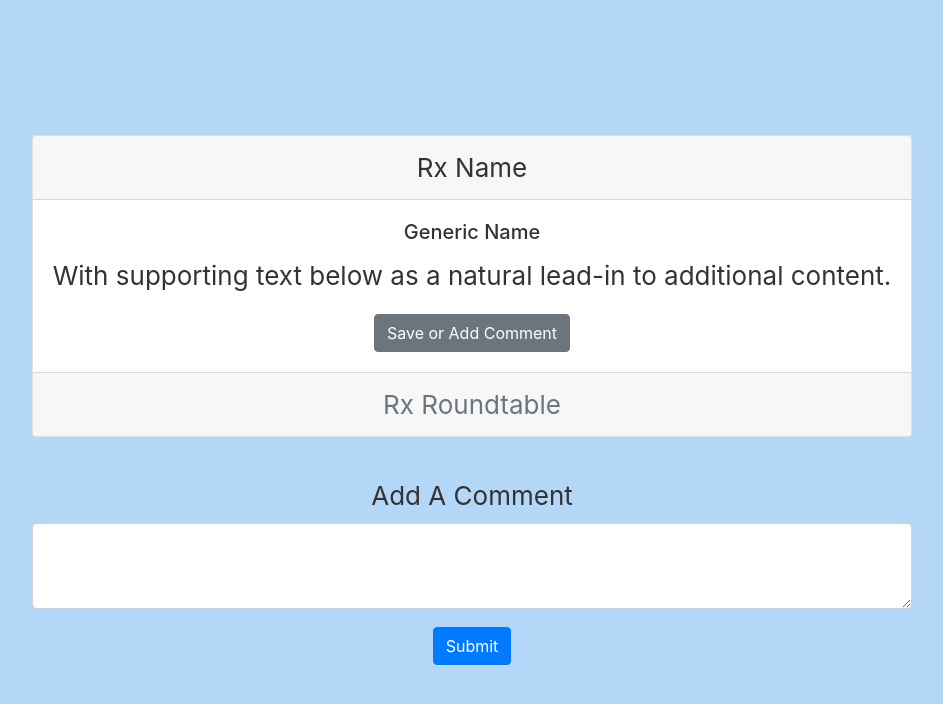
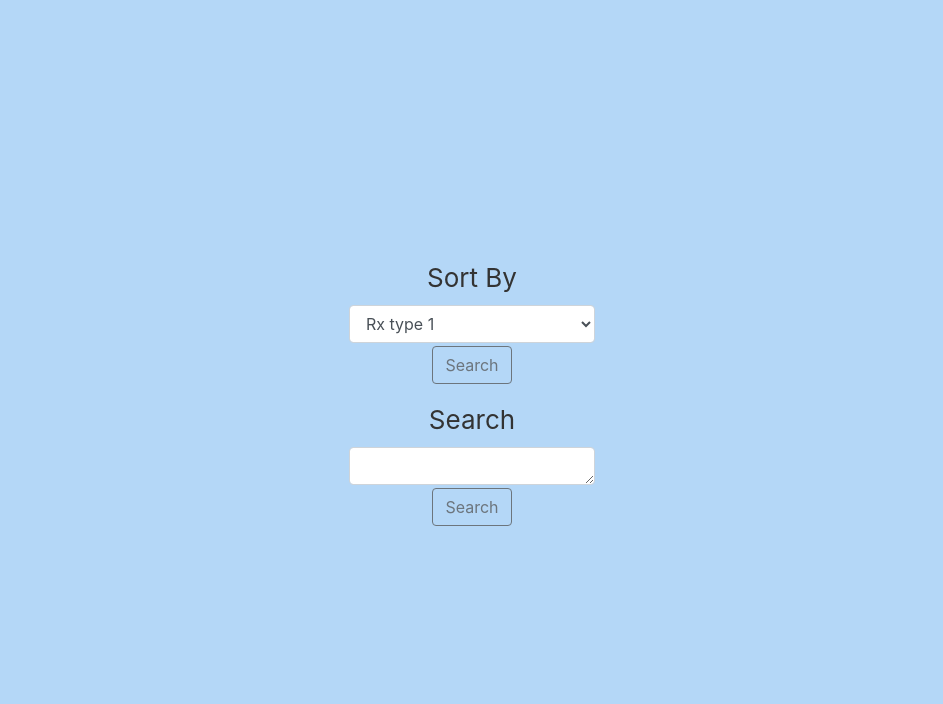
Before and after one commit to candacecodes/rx-roundtable-client, a React (Create React App) app: page / in a window 1280 px wide. Shown: the top 704 px of the page, without its empty margins (168-1111 px from the left). Built offline with nearby package versions, Linux system fonts and the light colour scheme.

Commit message:
sort by/ search

```diff
--- a/src/App.js
+++ b/src/App.js
@@ -6,6 +6,7 @@ import Home from "./components/home/Home";
 import "bootstrap/dist/css/bootstrap.min.css";
 import Comment from "./components/AddCommentForm";
 import RxSingle from "./components/RxSingle";
+import FilterSearch from "./components/FilterSearch";
 
 function App() {
 	return (
@@ -13,7 +14,8 @@ function App() {
 			<header className="App-header">
 				{/* <Navbar />
 				<Home /> */}
-				<RxSingle />
+				{/* <RxSingle /> */}
+				<FilterSearch />
 			</header>
 		</div>
 	);
--- /dev/null
+++ b/src/components/FilterSearch.js
@@ -0,0 +1,45 @@
+import React, { Component } from "react";
+import Form from "react-bootstrap/Form";
+import Button from "react-bootstrap/Button";
+
+export default class FilterSearch extends Component {
+	render() {
+		return (
+			<div>
+				<Form>
+					<Form.Group controlId="exampleForm.ControlSelect1">
+						<Form.Label>Sort By</Form.Label>
+						<Form.Control as="select">
+							<option>Rx type 1</option>
+							<option>Rx type 2</option>
+							<option>Rx type 3</option>
+							<option>Rx type 4</option>
+							<option>Rx type 5</option>
+						</Form.Control>
+						<Button variant="outline-secondary">Search</Button>
+					</Form.Group>
+
+					<Form.Group controlId="exampleForm.ControlTextarea1">
+						<Form.Label>Search</Form.Label>
+						<Form.Control as="textarea" rows={1} />
+						<Button variant="outline-secondary">Search</Button>
+					</Form.Group>
+				</Form>
+			</div>
+		);
+	}
+}
+{
+	/* <Form.Group controlId="exampleForm.ControlSelect2">
+<Form.Label>Example multiple select</Form.Label>
+<Form.Control as="select" multiple>
+    <option>1</option>
+    <option>2</option>
+    <option>3</option>
+    <option>4</option>
+    <option>5</option>
+</Form.Control>
+</Form.Group>
+
+For multiple selects */
+}
```
Also changed, not shown: src/components/FilterSort.js (deleted).
